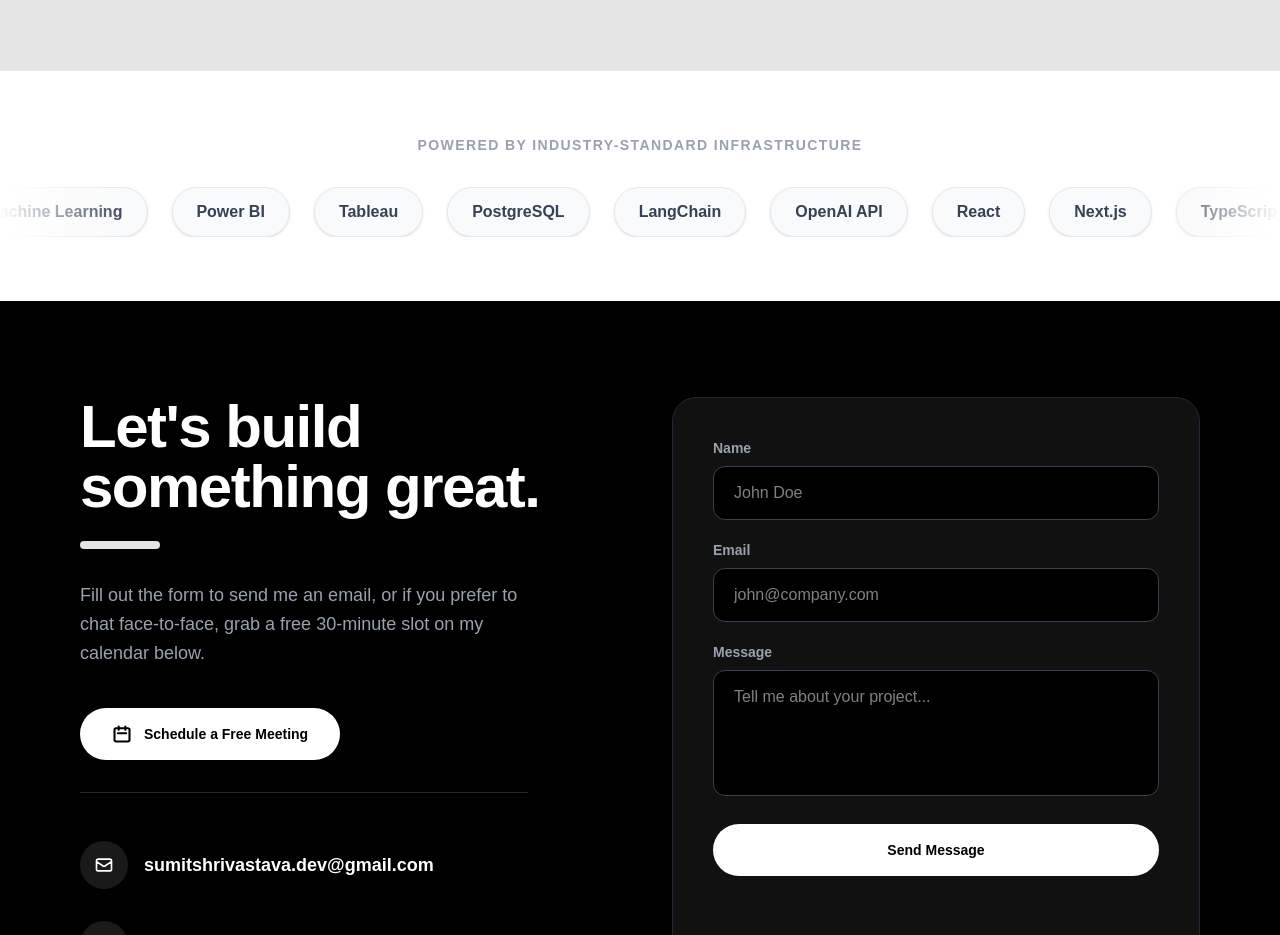
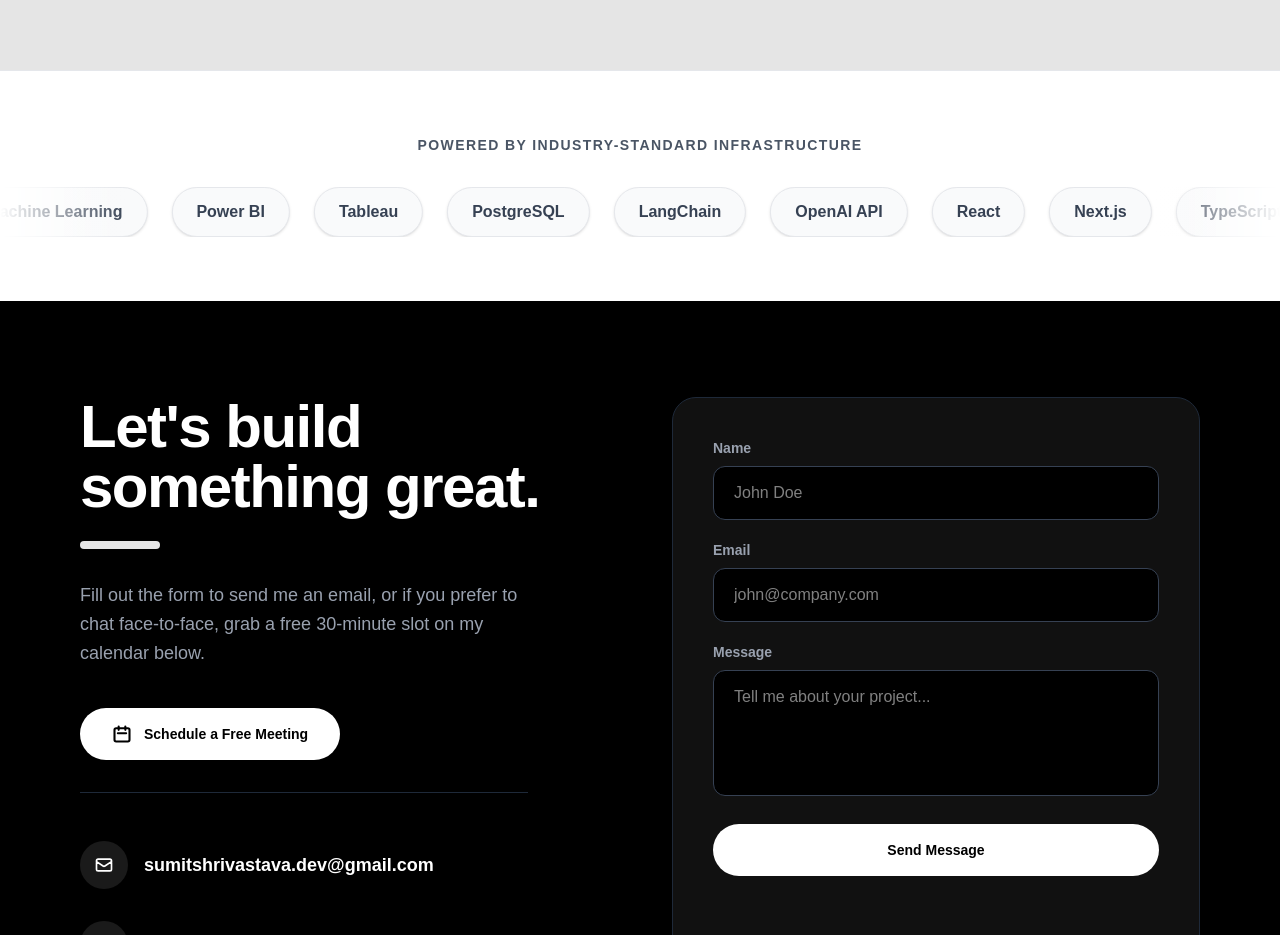
Before and after one commit to sumitshrivastava-tech/My-Portfolio-Website-V2, a Next.js app: page / in a window 1280 px wide. Shown: the part 2260-3195 px from the top of the page. Built offline with nearby package versions, Linux system fonts and the light colour scheme; no server answers.

Commit message:
Change text color and update powered by message
Updated the text to emphasize the powered by message.

```diff
--- a/components/TechStack.tsx
+++ b/components/TechStack.tsx
@@ -10,8 +10,11 @@ export default function TechStack() {
 
   return (
     <section className="w-full bg-white py-12 md:py-16 border-t border-gray-200 overflow-hidden flex flex-col items-center">
-      <p className="text-xs md:text-sm font-bold text-gray-400 uppercase tracking-widest mb-8 text-center px-4">
+      {/* <p className="text-xs md:text-sm font-bold text-gray-400 uppercase tracking-widest mb-8 text-center px-4">
         Powered by Industry-Standard Infrastructure
+      </p> */}
+      <p className="text-xs md:text-sm font-bold text-gray-600 uppercase tracking-widest mb-8">
+        POWERED BY INDUSTRY-STANDARD INFRASTRUCTURE
       </p>
 
       <div className="relative w-full max-w-[1400px] flex overflow-x-hidden">
```
